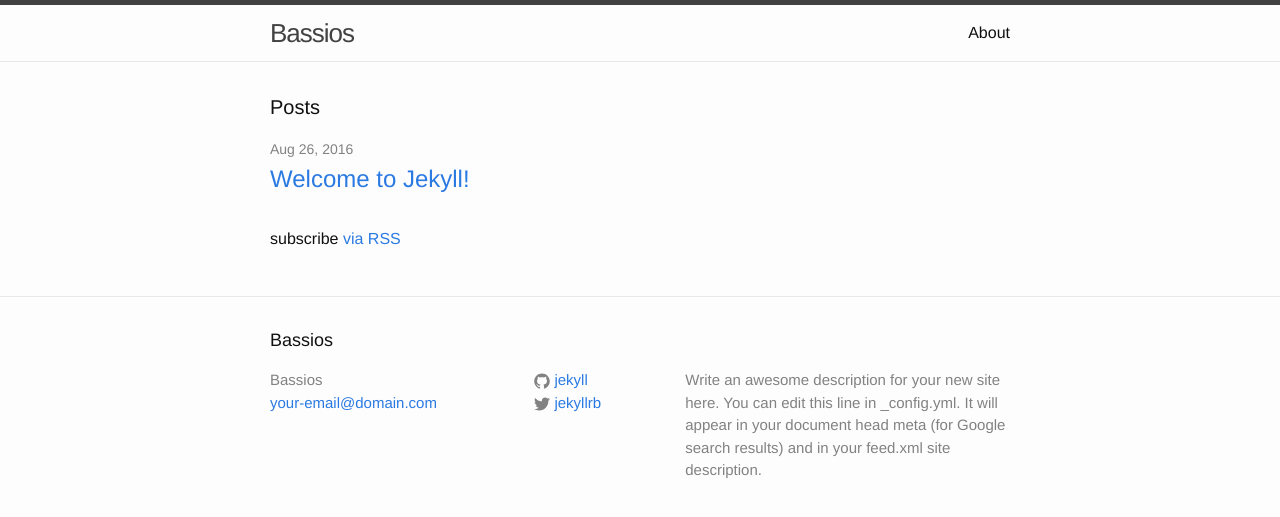
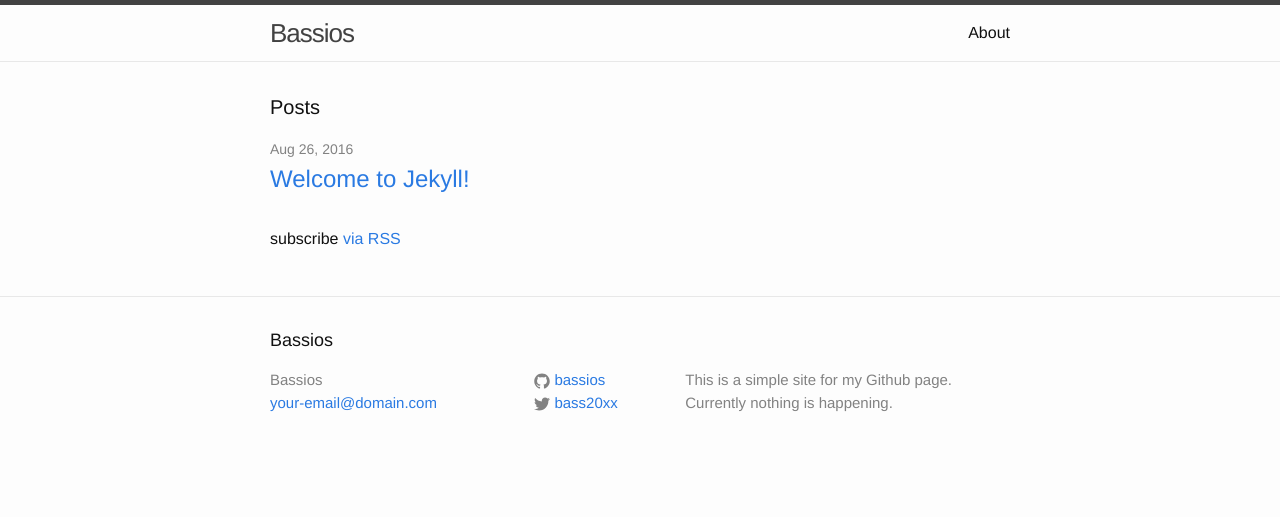
Before and after one commit to bassios/bassios.github.io, a Jekyll site: the page built from index.html, in a window 1280 px wide. Shown: the top 517 px of the page. Built offline with Jekyll 4.4.1, drawn with Linux system fonts in a browser that asks for light colours.

Commit message:
Minor updates to site

```diff
--- a/_config.yml
+++ b/_config.yml
@@ -9,13 +9,11 @@
 title: Bassios
 email: your-email@domain.com
 description: > # this means to ignore newlines until "baseurl:"
-  Write an awesome description for your new site here. You can edit this
-  line in _config.yml. It will appear in your document head meta (for
-  Google search results) and in your feed.xml site description.
+  This is a simple site for my Github page. Currently nothing is happening.
 baseurl: "" # the subpath of your site, e.g. /blog
 url: "http://bassios.github.io" # the base hostname & protocol for your site
-twitter_username: jekyllrb
-github_username:  jekyll
+twitter_username: bass20xx
+github_username:  bassios
 
 # Build settings
 markdown: kramdown
```
